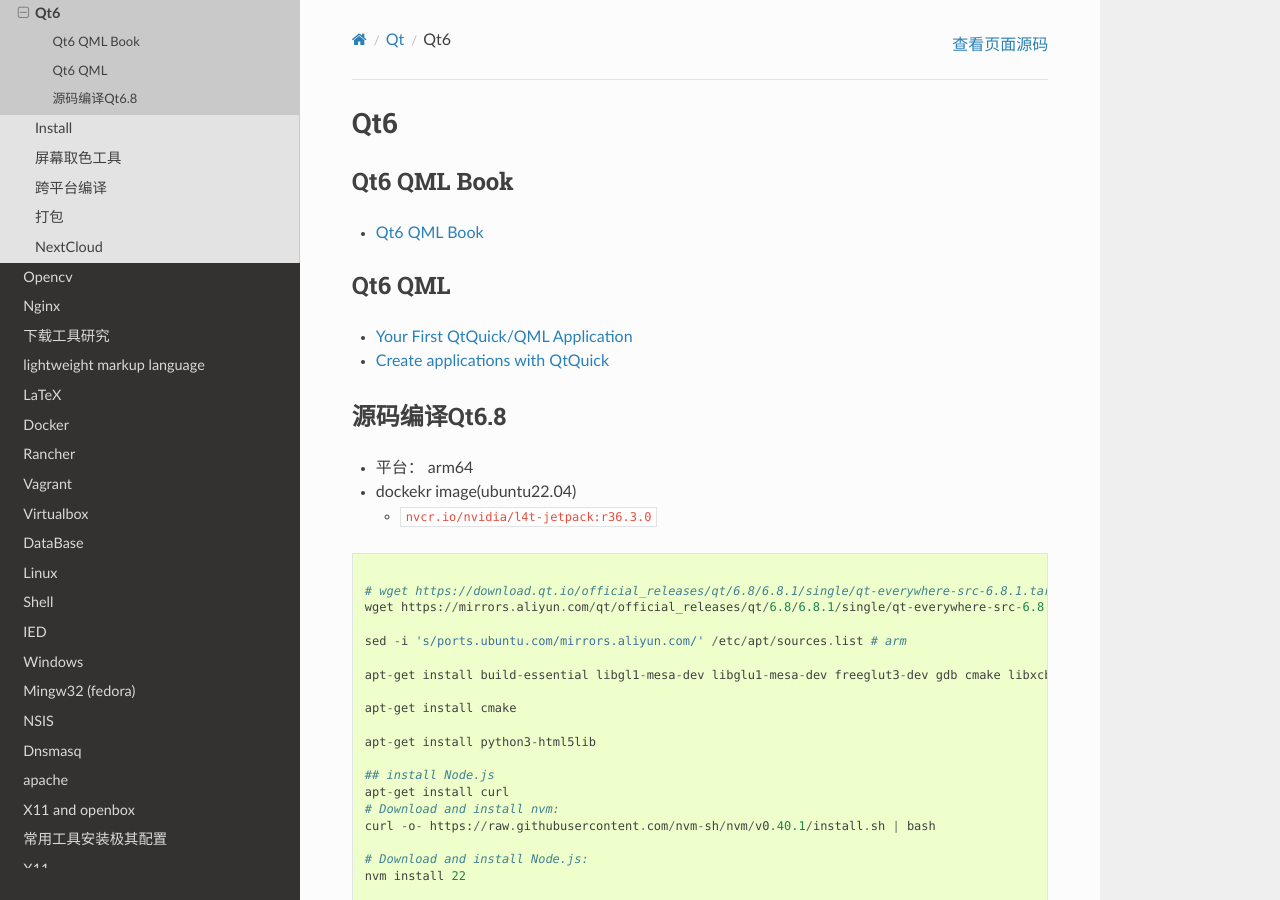
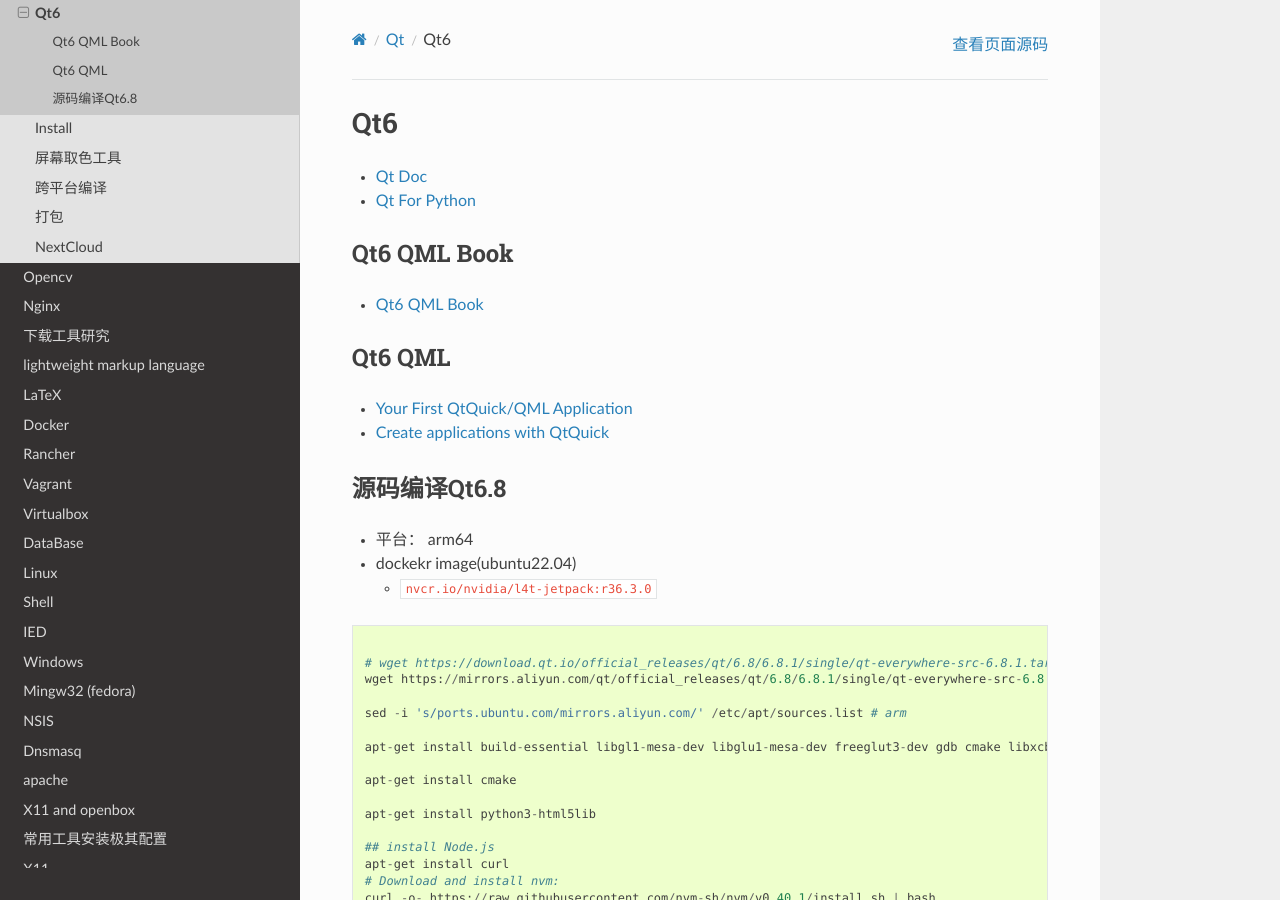
Before and after one commit to my-rds-store/my_space, a Sphinx documentation site: the page built from source/qt/Qt6.md, in a window 1280 px wide and 900 px high. Built offline with Sphinx 7.4.7 and the Read the Docs theme 3.1.0, drawn with Linux system fonts in a browser that asks for light colours.

Commit message:
update ....

```diff
--- a/source/ai/index.rst
+++ b/source/ai/index.rst
@@ -1,6 +1,12 @@
 ##############
 AI
 ##############
+
+**************
+cursor
+**************
+
+* `cursor models <https://docs.cursor.com/settings/models#available-models>`_
 
 **************
 MCP
--- a/source/qt/Qt6.md
+++ b/source/qt/Qt6.md
@@ -1,8 +1,13 @@
 # Qt6
+
+
+* [Qt Doc](https://doc.qt.io/qt-6/index.html)
+* [Qt For Python](https://doc.qt.io/qtforpython-6.8/index.html)
 
 ## Qt6 QML Book
 
 * [Qt6 QML Book](https://www.qt.io/product/qt6/qml-book)
+
 
 ## Qt6 QML
 
```
